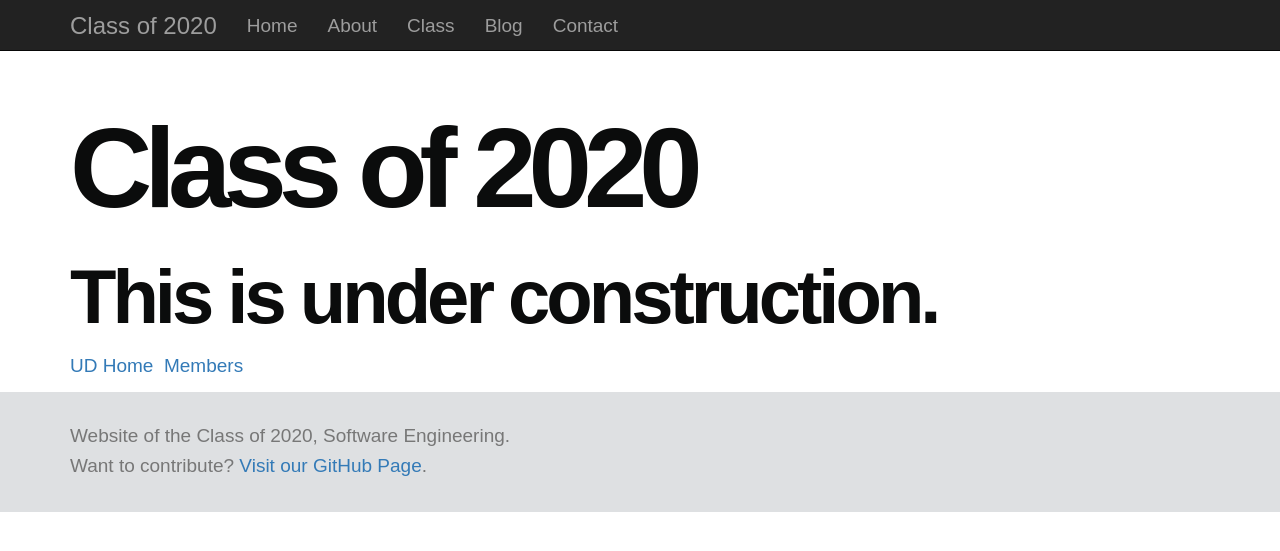
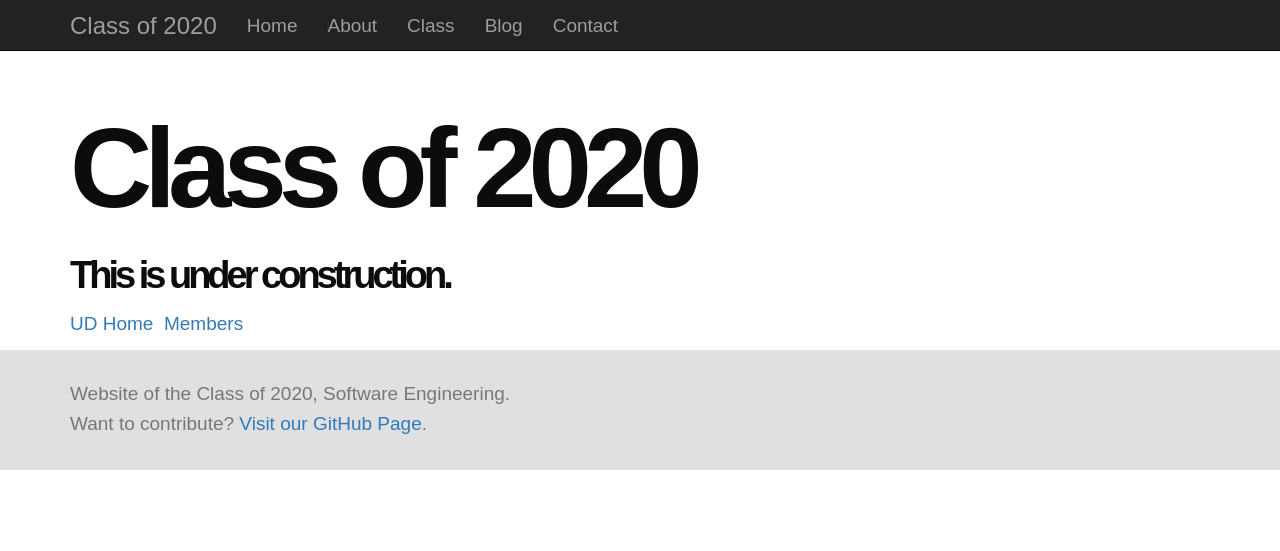
Before and after one commit to Classof2020/classof2020.github.io, a Jekyll site: the page built from index.md, in a window 1280 px wide. Shown: the top 551 px of the page. Built offline with Jekyll 4.4.1, drawn with Linux system fonts in a browser that asks for light colours; nearby versions of some CDN libraries.

Commit message:
fix the construction overflow on small screens

```diff
--- a/index.md
+++ b/index.md
@@ -4,5 +4,5 @@ title: Class of 2020
 ---
 
 <h1 style="font-size:600%; font-weight:bold; letter-spacing:-8px;">Class of 2020</h1><br>
-<h2 style="font-size:400%; letter-spacing:-4px; margin-top:-30px;">This is under construction.</h2>
+<h2 style="font-size:200%; letter-spacing:-4px; margin-top:-30px;">This is under construction.</h2>
 <a href="{{ site.baseurl }}/index1.html" alt="Under Development, homepage!">UD Home</a>&nbsp;&nbsp;<a href="{{ site.baseurl }}/class/" alt="Class of 2020, who they are?">Members</a>
```
